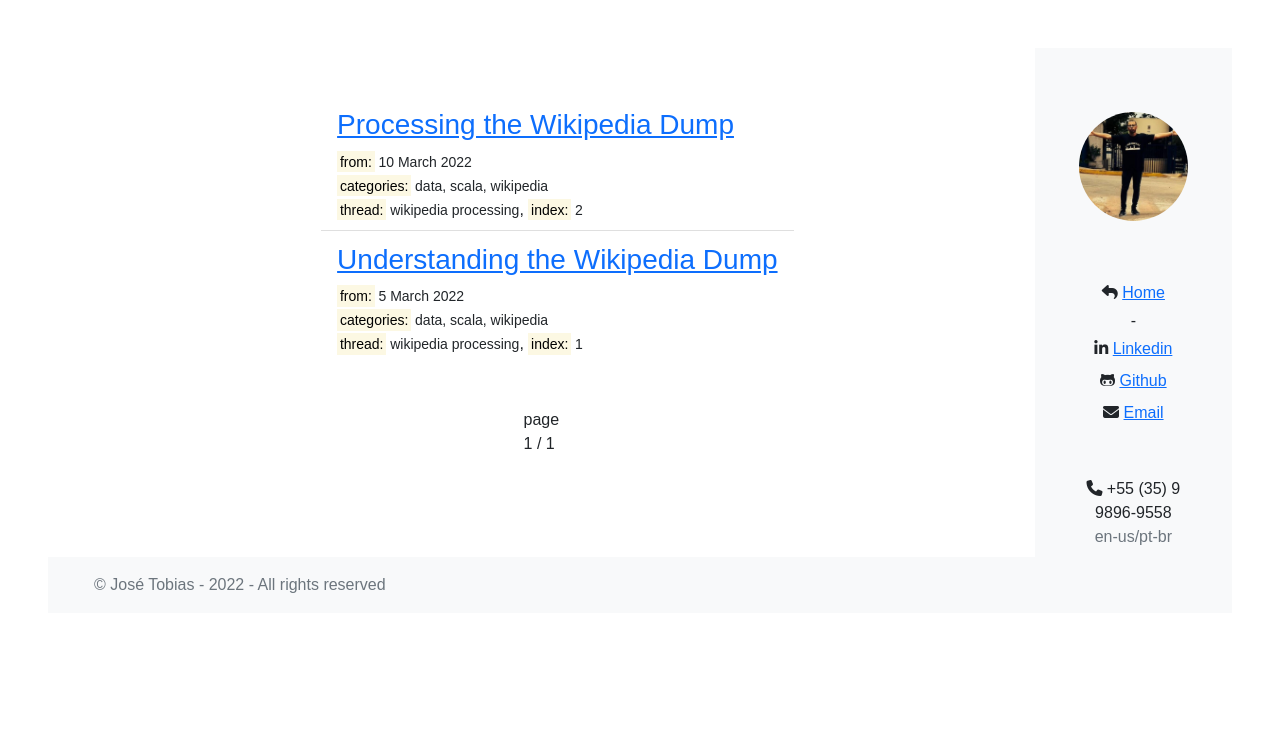
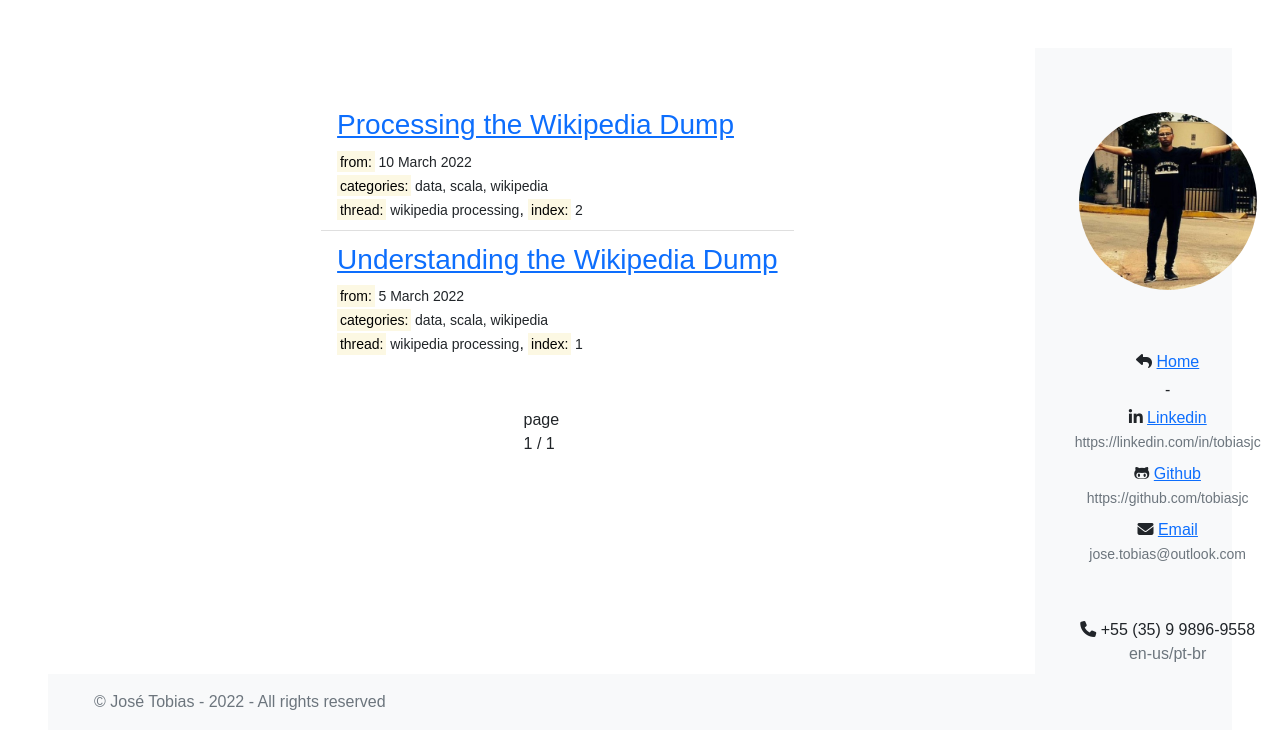
Before and after one commit to tobiasjc/tobiasjc.github.io, a Jekyll site: the page built from index.html, in a window 1280 px wide. Shown: the top 749 px of the page. Built offline with Jekyll 4.4.1, drawn with Linux system fonts in a browser that asks for light colours; nearby versions of some CDN libraries; the list of posts is cut into pages by our own code.

Commit message:
add good enough title to pages
Signed-off-by: José Tobias <jose.tobias@outlook.com>

```diff
--- a/_includes/sidebar.html
+++ b/_includes/sidebar.html
@@ -11,22 +11,28 @@
                     <a href="/">Home</a>
                 </li>
                 -
-                <li class="nav-item m-1">
+                <li class="nav-item m-1  align-items-center text-center">
                     <i class="fa-brands fa-linkedin-in"></i>
                     <a target="_blank" rel="noopener noreferrer" href="https://linkedin.com/in/tobiasjc/">Linkedin</a>
+                    <br>
+                    <span><small class="text-muted">https://linkedin.com/in/tobiasjc</small></span>
                 </li>
 
-                <li class="nav-item m-1">
+                <li class="nav-item m-1 align-items-center text-center">
                     <i class="fa-brands fa-github-alt"></i>
                     <a target="_blank" rel="noopener noreferrer" href="https://github.com/tobiasjc">Github</a>
+                    <br>
+                    <span><small class="text-muted">https://github.com/tobiasjc</small></span>
                 </li>
 
-                <li class="nav-item m-1">
+                <li class="nav-item m-1 align-items-center text-center">
                     <i class="fa-solid fa-envelope"></i>
                     <a target="_blank" rel="noopener noreferrer" href="mailto:jose.tobias@outlook.com">Email</a>
+                    <br>
+                    <span><small class="text-muted">jose.tobias@outlook.com</small></span>
                 </li>
 
-                <li class="nav-item mt-5 text-center align-items-center">
+                <li class="nav-item mt-5 align-items-center text-center">
                     <i class="fa-solid fa-phone"></i>
                     <span>+55 (35) 9 9896-9558</span>
                     <br>
--- a/_layouts/default.html
+++ b/_layouts/default.html
@@ -5,7 +5,7 @@
     <meta charset="UTF-8">
     <meta http-equiv="X-UA-Compatible" content="IE=edge">
     <meta name="viewport" content="width=device-width, initial-scale=1.0">
-    <title>Index</title>
+    <title>{{ page.title }}</title>
     <link href="https://cdn.jsdelivr.net/npm/bootstrap@5.1.3/dist/css/bootstrap.min.css" rel="stylesheet"
         integrity="sha384-1BmE4kWBq78iYhFldvKuhfTAU6auU8tT94WrHftjDbrCEXSU1oBoqyl2QvZ6jIW3" crossorigin="anonymous">
     <link rel="stylesheet" href="https://cdnjs.cloudflare.com/ajax/libs/font-awesome/6.1.1/css/all.min.css"
--- a/index.html
+++ b/index.html
@@ -1,5 +1,6 @@
 ---
 layout: default
+title: Tobias' Blog
 ---
 
 <div class="d-flex justify-content-center mx-auto">
```
